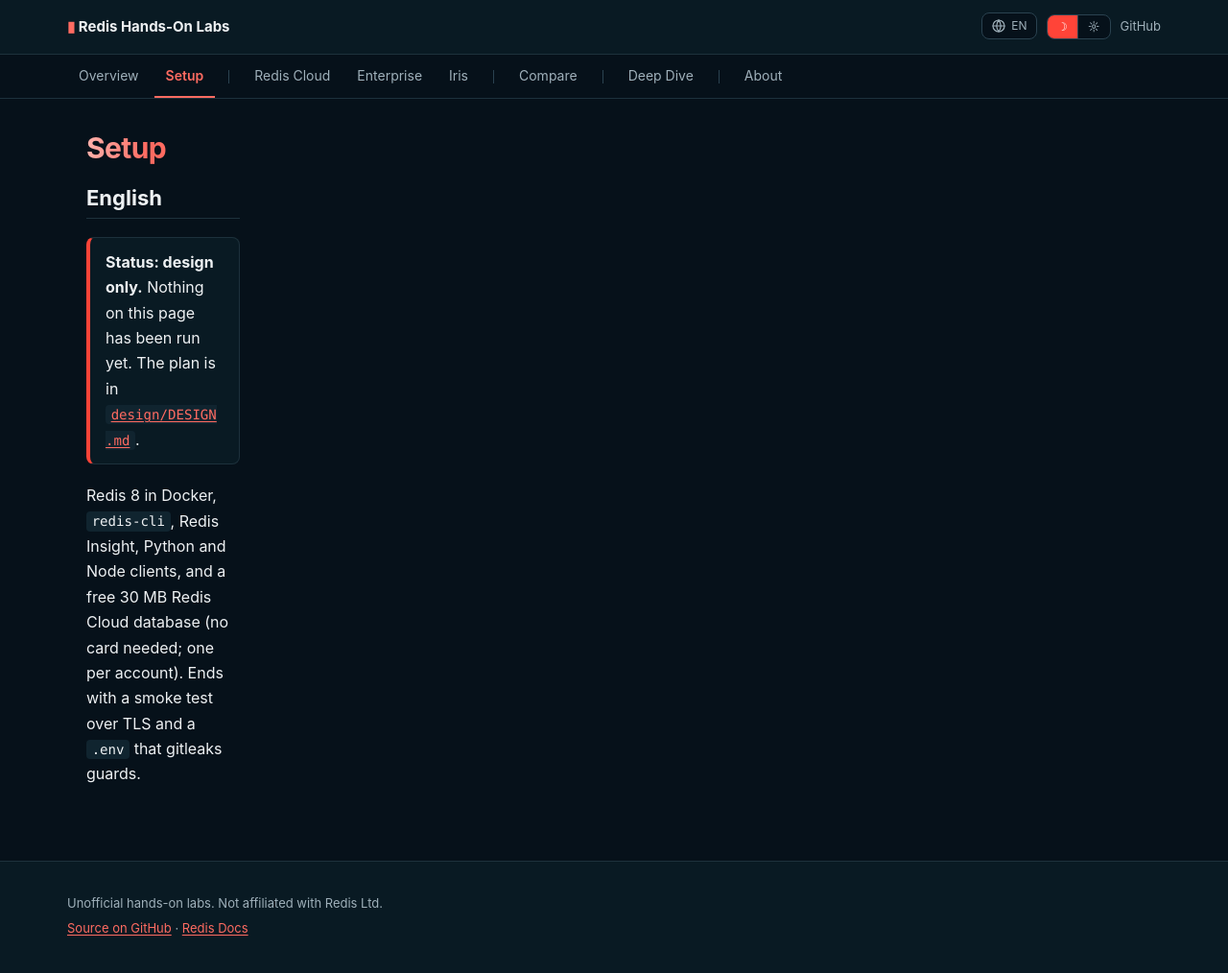
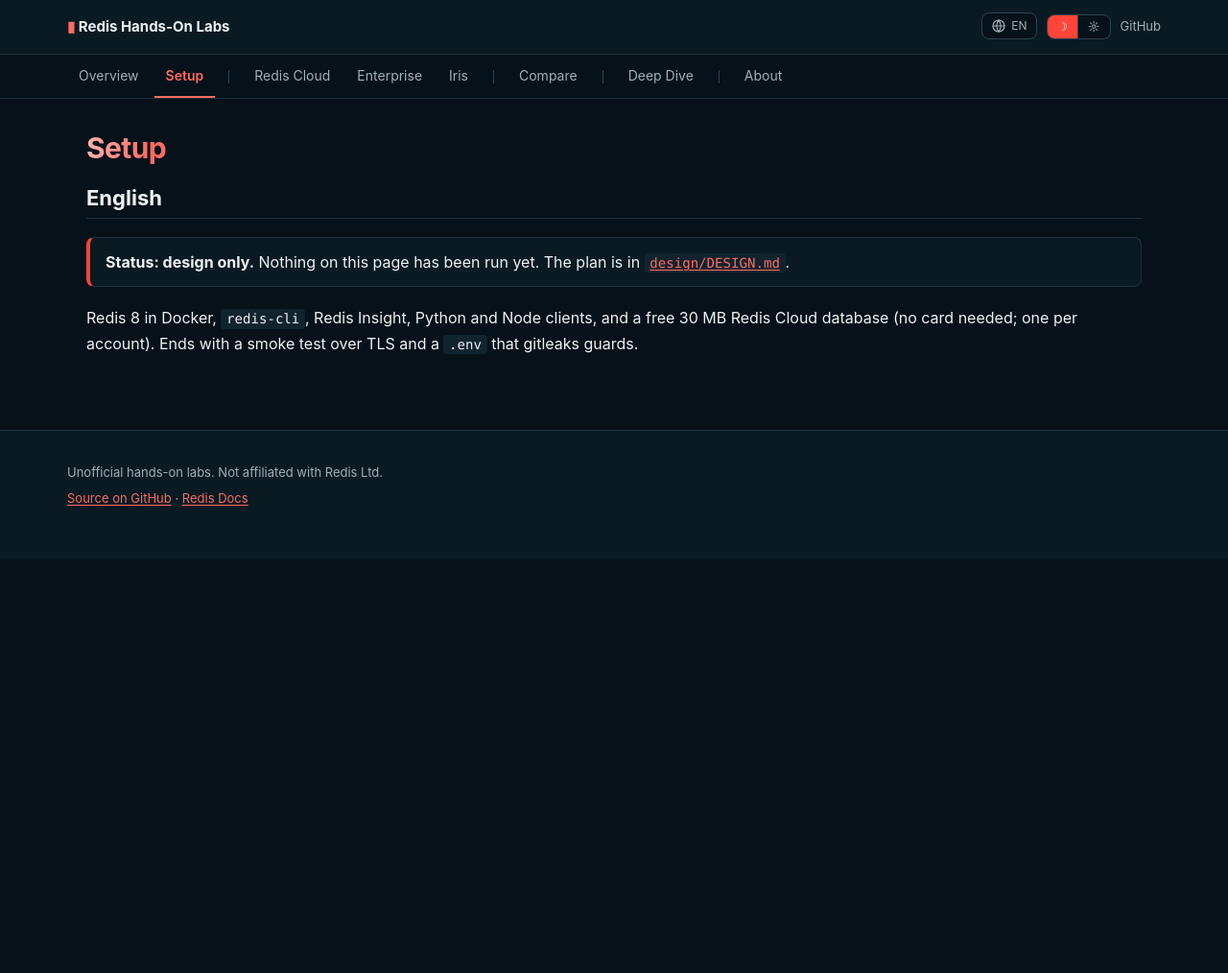
Before and after one commit to litkhai/notes-on-redis, a Jekyll site: the page built from docs/setup.md, in a window 1280 px wide and 1032 px high. Shown: the top 1014 px of the window at 96% size. Built offline with Jekyll 4.4.1, drawn with Linux system fonts in a browser that asks for light colours.

Commit message:
Site: page body spans both columns when the sidebar is hidden
At >=1000px the layout is a 200px + 1fr grid; a hidden sidebar left
<main> in the 200px column. Checked with a static page at 1440px:
main width 200px before, 1140px after. Fixes #19.

Co-Authored-By: Claude Opus 5.5 <noreply@anthropic.com>
Claude-Session: https://claude.ai/code/session_01PQVhUr2ktrV9sfFM5oxR3L

```diff
--- a/docs/assets/style.css
+++ b/docs/assets/style.css
@@ -149,6 +149,10 @@ html:lang(ja) body {
 
   /* hidden is set by script when a page has no sections */
   .sidebar[hidden] { display: none; }
+
+  /* With the sidebar hidden, main would otherwise land in the 200px column (#19).
+     사이드바가 숨겨지면 main이 200px 열에 들어가므로 두 열을 모두 쓰게 한다. */
+  .sidebar[hidden] + .content { grid-column: 1 / -1; }
 }
 
 .side-group {
```
